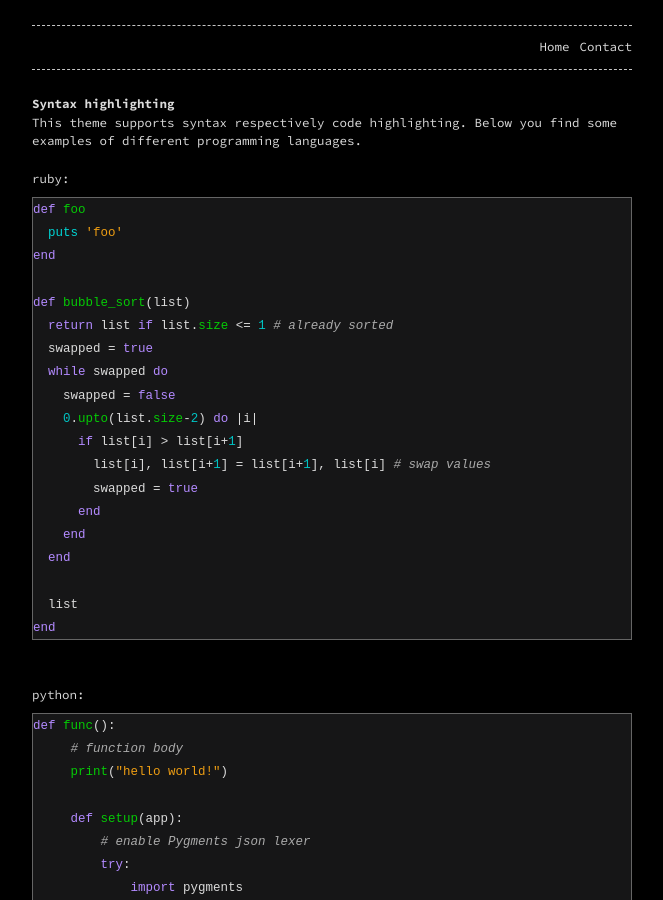
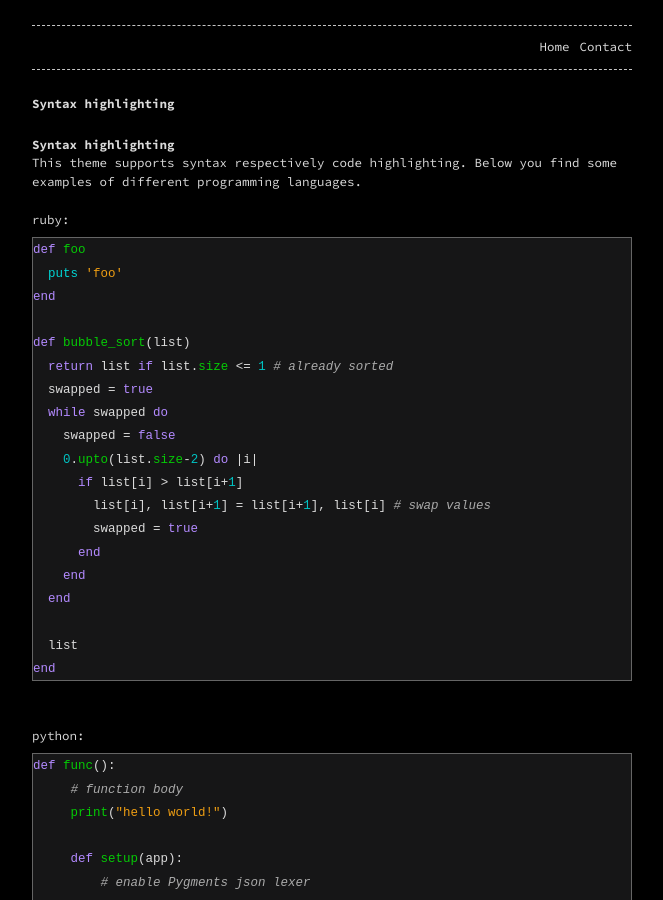
Before and after one commit to yasiratmaca/jesuz.github.io, a Jekyll site: the page built from _posts/2019-11-06-syntax-highlighting.markdown, in a window 1280 px wide and 900 px high. Shown: the whole window, without its empty margins (308-971 px from the left). Built offline with Jekyll 4.4.1, drawn with Linux system fonts in a browser that asks for light colours.

Commit message:
Update post.html

```diff
--- a/_layouts/post.html
+++ b/_layouts/post.html
@@ -1,5 +1,6 @@
 ---
 layout: default
 ---
-
+<h1>{{page.title}}</h1>
+<p>{{page.categories | join: ', '}}</p>
 {{ content }}
```
